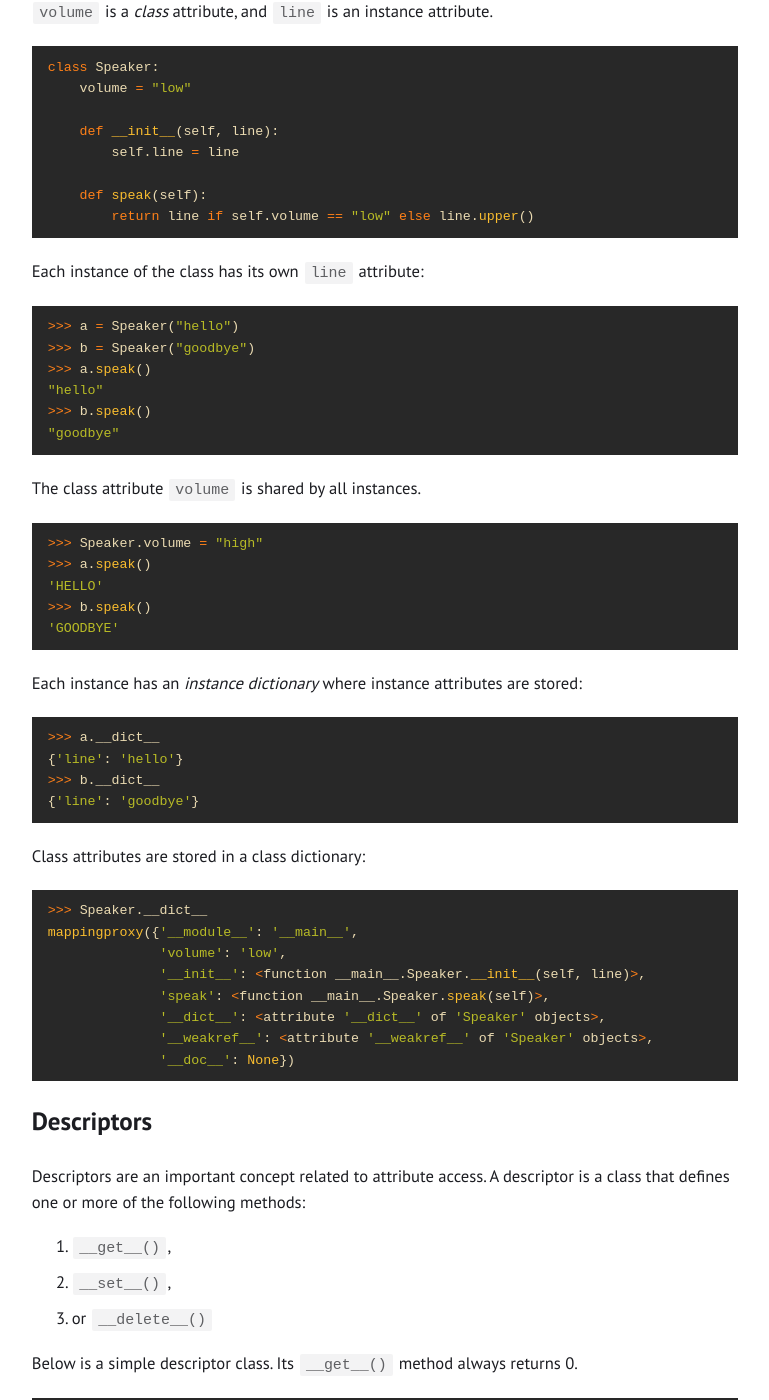
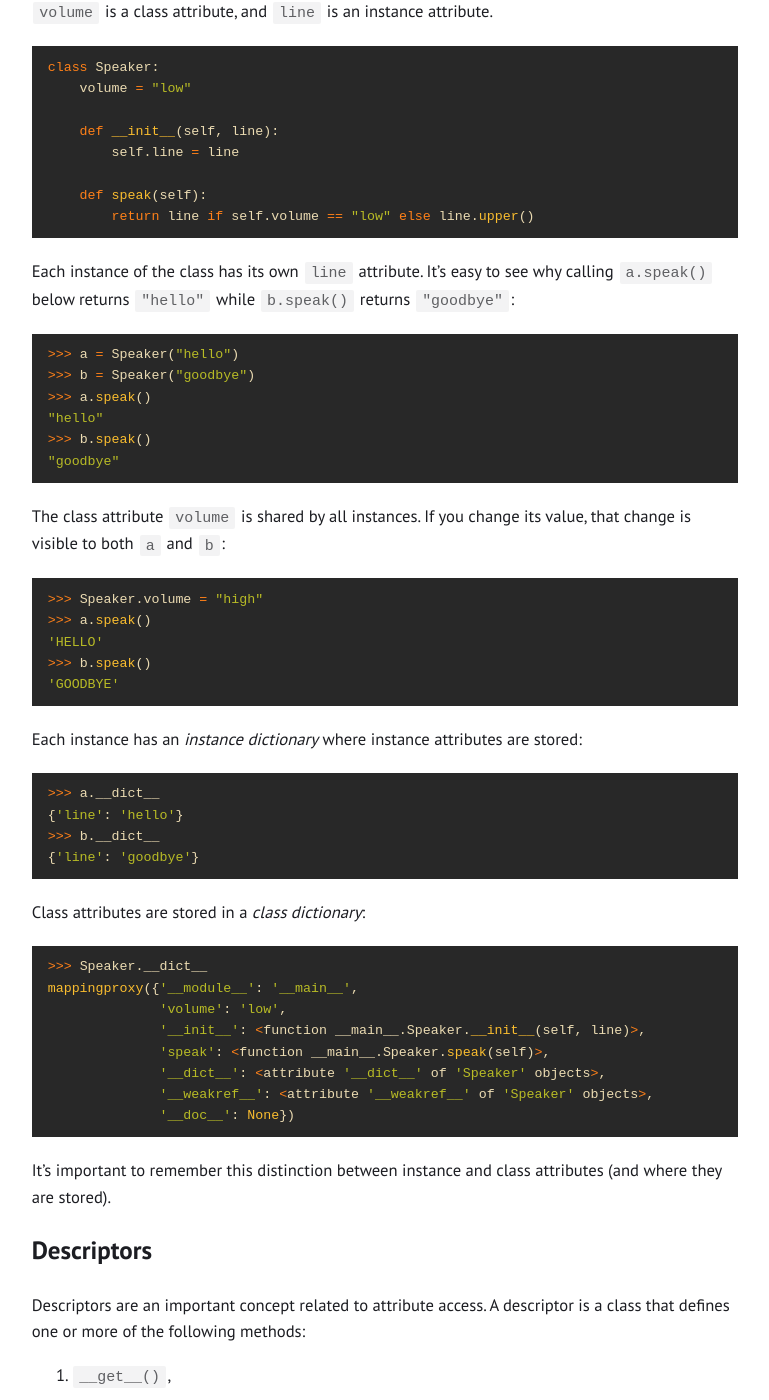
Before and after one commit to shwina/shwina.github.io, a Jekyll site: the page built from _posts/2020-11-16-get-it-right.md, in a window 1280 px wide and 1400 px high, scrolled down 929 px. Shown: the whole window, without its empty margins (255-1024 px from the left). Built offline with Jekyll 4.4.1, drawn with Linux system fonts in a browser that asks for light colours; some of the changed text lies outside the part shown.

Commit message:
More updates to get post

````diff
--- a/_posts/2020-11-16-get-it-right.md
+++ b/_posts/2020-11-16-get-it-right.md
@@ -20,7 +20,7 @@ I also talk about descriptors and how they fit into the picture.
 There are two kinds of attributes in Python:
 _class_ and _instance_ attributes.
 In the following class,
-`volume` is a _class_ attribute,
+`volume` is a class attribute,
 and `line` is an instance attribute.
 
 ```python
@@ -34,7 +34,9 @@ class Speaker:
         return line if self.volume == "low" else line.upper()
 ```
 
-Each instance of the class has its own `line` attribute:
+Each instance of the class has its own `line` attribute.
+It's easy to see why calling `a.speak()` below returns `"hello"`
+while `b.speak()` returns `"goodbye"`:
 
 ```python
 >>> a = Speaker("hello")
@@ -46,6 +48,7 @@ Each instance of the class has its own `line` attribute:
 ```
 
 The class attribute `volume` is shared by all instances.
+If you change its value, that change is visible to both `a` and `b`:
 
 ```python
 >>> Speaker.volume = "high"
@@ -65,7 +68,7 @@ attributes are stored:
 {'line': 'goodbye'}
 ```
 
-Class attributes are stored in a class dictionary:
+Class attributes are stored in a _class dictionary_:
 
 ```python
 >>> Speaker.__dict__
@@ -77,6 +80,9 @@ mappingproxy({'__module__': '__main__',
               '__weakref__': <attribute '__weakref__' of 'Speaker' objects>,
               '__doc__': None})
 ```
+
+It's important to remember this distinction between
+instance and class attributes (and where they are stored).
 
 ## Descriptors
 
@@ -463,6 +469,10 @@ class MyClass:
         self._value = value - 1
 ```
 
+In fact, `@property` is really just a way to define a (data) descriptor!
+So if you find yourself writing properties that all look the same
+(either in the same class or across different classes),
+that's a sign that you should write a descriptor instead.
 
 ## Further reading
 
````
